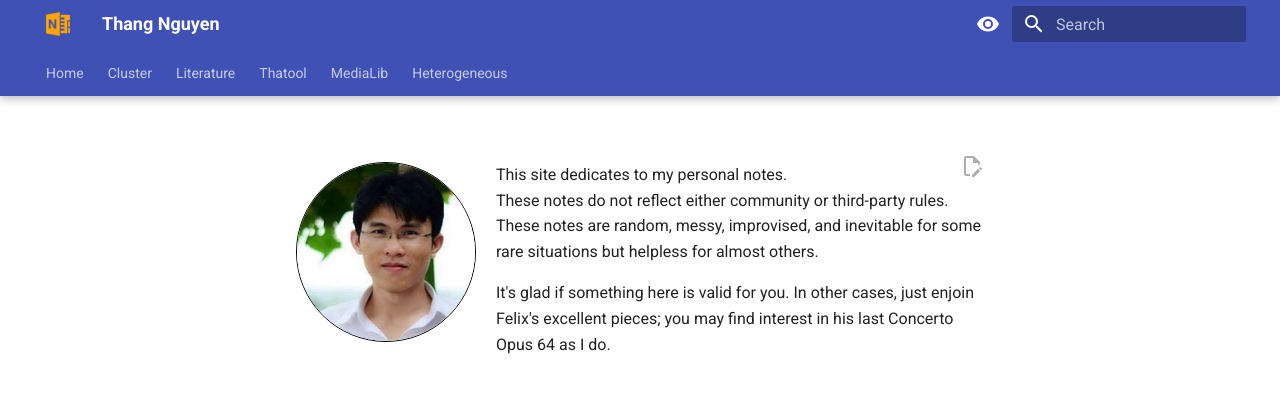
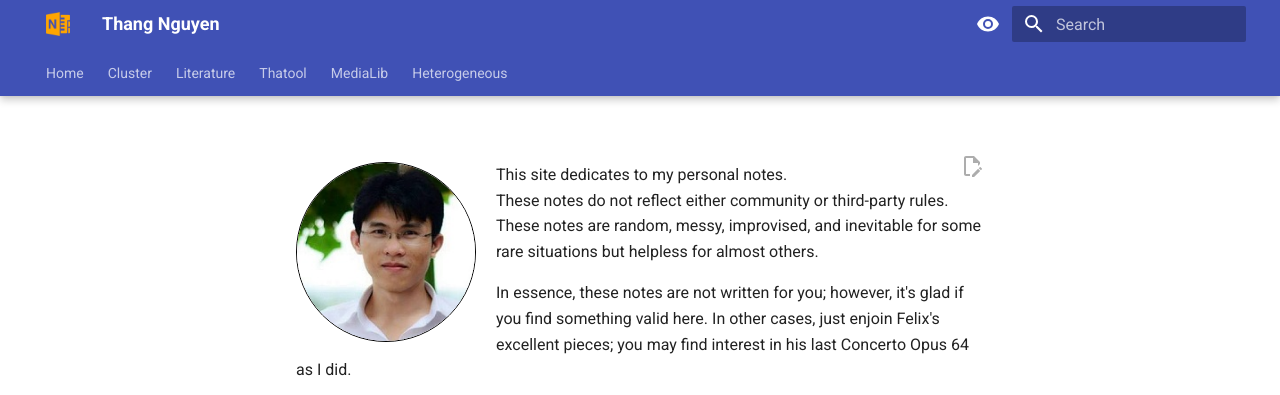
Before and after one commit to thangckt/thangckt.github.io, an MkDocs documentation site: the page built from docs/index.md, in a window 1280 px wide and 999 px high, cut to the strip 0-395 px from the top of the window. Built offline with MkDocs 1.6.1 and Material for MkDocs 9.7.7, drawn with Linux system fonts in a browser that asks for light colours; the version menu is left out.

Commit message:
Update index.md

```diff
--- a/docs/index.md
+++ b/docs/index.md
@@ -38,7 +38,7 @@ This site dedicates to my personal notes. <br>
 These notes do not reflect either community or third-party rules. <br>
 These notes are random, messy, improvised, and inevitable for some rare situations but helpless for almost others.
 
-It's glad if something here is valid for you. In other cases, just enjoin Felix's excellent pieces; you may find interest in his last Concerto Opus 64 as I do.
+In essence, these notes are not written for you; however, it's glad if you find something valid here. In other cases, just enjoin Felix's excellent pieces; you may find interest in his last Concerto Opus 64 as I did.
 <br> <br>
 
 <!--
```
